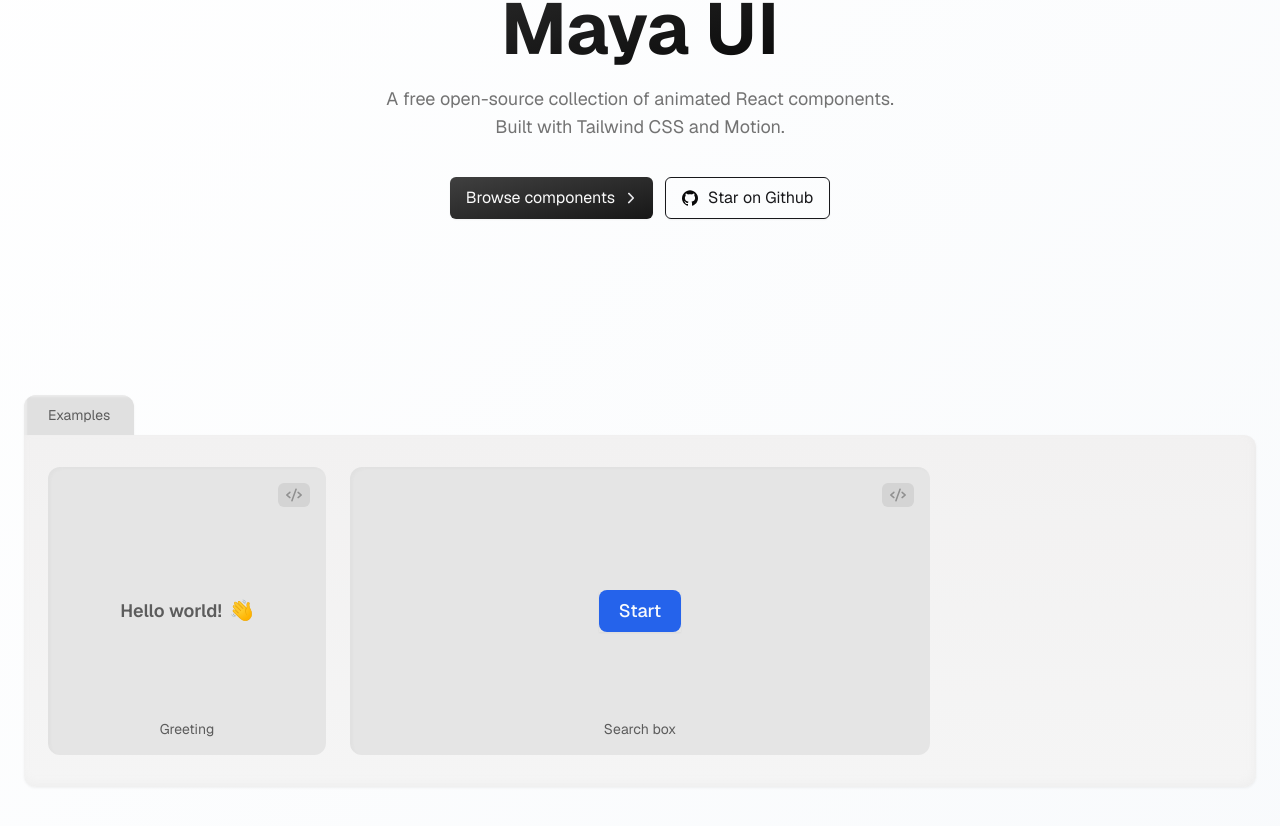
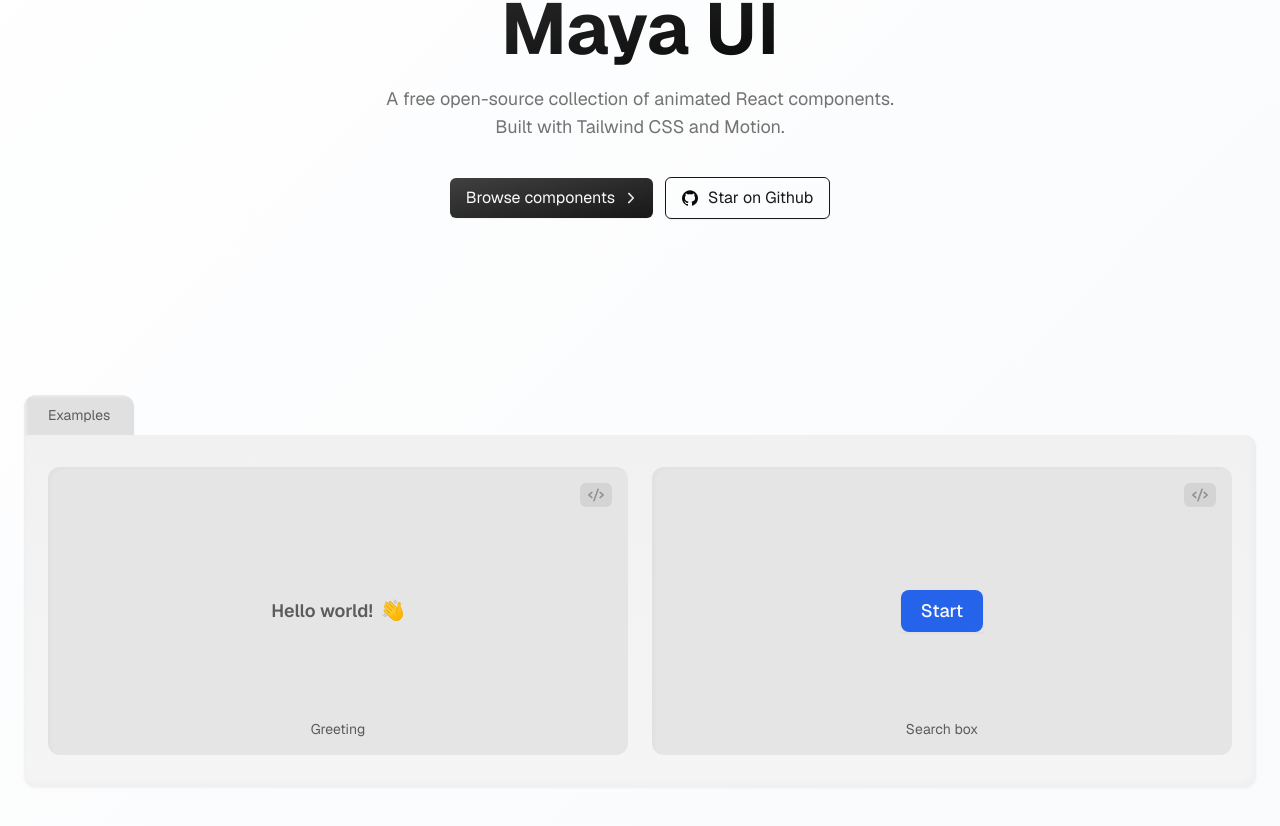
Before and after one commit to chrismaldona2/maya-ui, a Next.js app: page / in a window 1280 px wide. Shown: the part 254-1080 px from the top of the page. Built offline with nearby package versions, Linux system fonts and the light colour scheme.

Commit message:
fixed layout

```diff
--- a/src/components/examples-container.tsx
+++ b/src/components/examples-container.tsx
@@ -27,7 +27,7 @@ const examples: Example[] = [
         <WavingHand className="flex-shrink-0" />
       </div>
     ),
-    className: "md:col-span-2 lg:col-span-1",
+    className: "col-span-full lg:col-span-2 ",
     href: "/components/waving-hand",
   },
   {
--- a/src/components/hero.tsx
+++ b/src/components/hero.tsx
@@ -15,12 +15,11 @@ const Hero = () => {
           <p>A free open-source collection of animated React components.</p>
           <p>Built with Tailwind CSS and Motion.</p>
         </div>
-        <div className="flex flex-wrap gap-3 [&_>*]:flex-grow justify-center">
+        <div className="flex flex-wrap gap-3 [&_>*]:flex-grow max-w-[80%] items-center">
           <Link
             href="/components"
             className={buttonVariants({
               variant: "filled",
-              className: "max-w-[245px]",
             })}
           >
             <span>Browse components</span>
@@ -31,7 +30,6 @@ const Hero = () => {
             target="_blank"
             className={buttonVariants({
               variant: "outlined",
-              className: "max-w-[245px]",
             })}
           >
             <GithubIcon className="size-4 [&_path]:fill-neutral-950 dark:[&_path]:fill-neutral-200 flex-shrink-0" />
```
